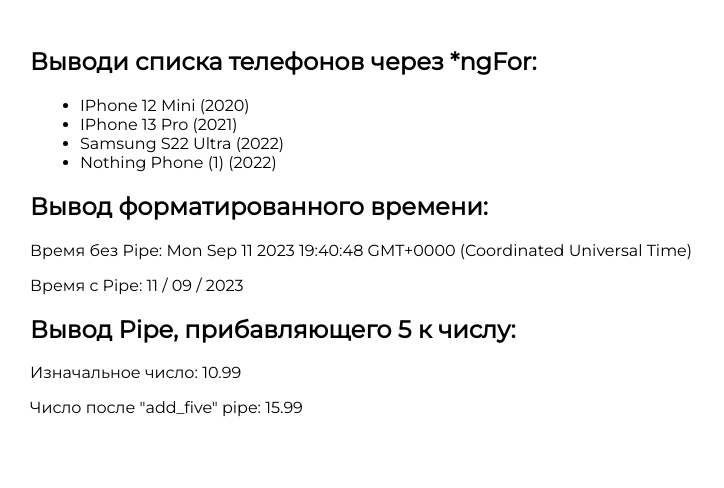
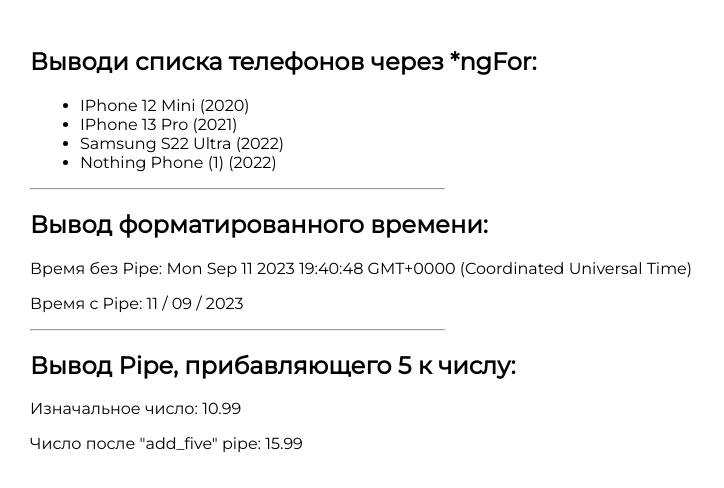
Before and after one commit to gera13sa/EvoApp, an Angular app: page / in a window 1280 px wide. Shown: the top 488 px of the page, without its empty margins (0-724 px from the left). Built offline with nearby package versions, Linux system fonts and the light colour scheme.

Commit message:
modified:   src/app/app.component.html

```diff
--- a/src/app/app.component.html
+++ b/src/app/app.component.html
@@ -5,10 +5,14 @@
   </li>
 </ul>
 
+<hr width="33%" />
+
 <h2>Вывод форматированного времени:</h2>
 <p>Время без Pipe: {{ dateNow }}</p>
 <p>Время с Pipe: {{ dateNow | date : "dd / MM / YYYY" }}</p>
 
+<hr width="33%" />
+
 <h2>Вывод Pipe, прибавляющего 5 к числу:</h2>
 <p>Изначальное число: {{ initialNumber }}</p>
 <p>Число после "add_five" pipe: {{ initialNumber | add_five }}</p>
```
